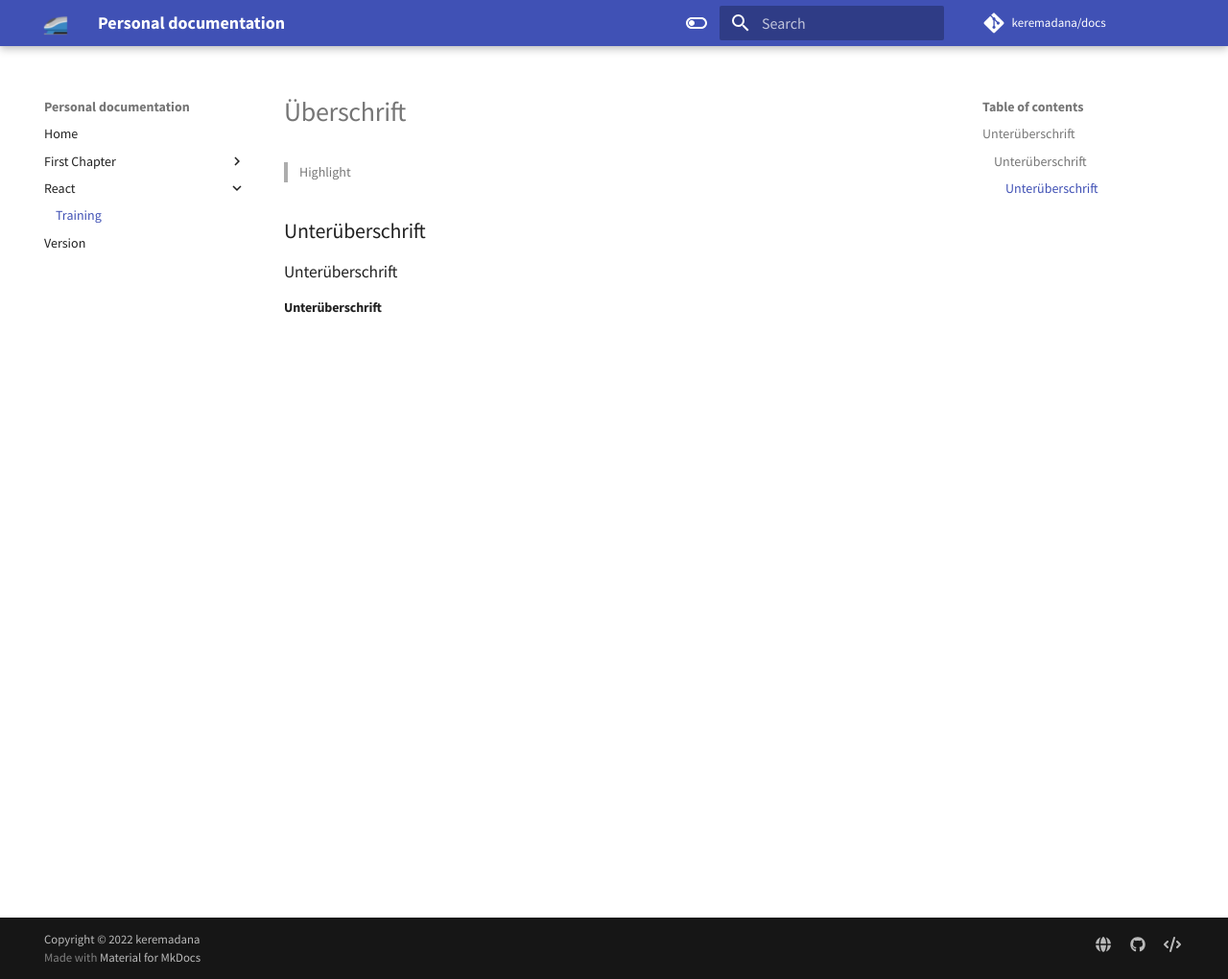
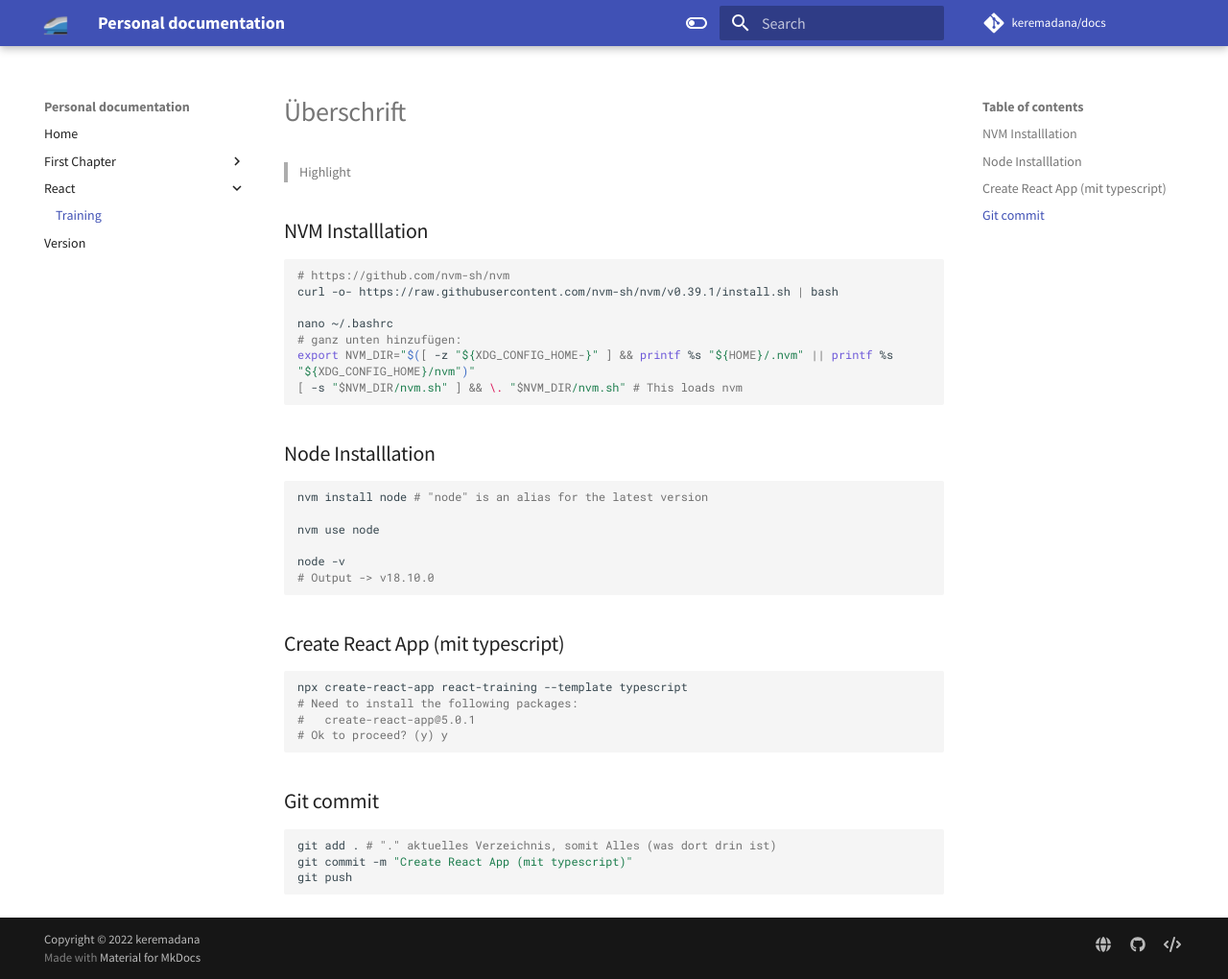
Before and after one commit to keremadana/docs, an MkDocs documentation site: the page built from docs/react training.md, in a window 1280 px wide and 1020 px high. Shown: the whole window at 96% size. Built offline with MkDocs 1.6.1 and Material for MkDocs 9.7.7, drawn with Linux system fonts in a browser that asks for light colours; comment, search, counter and statistics services are not loaded.

Commit message:
Create React App (mit typescript)

````diff
--- a/docs/react training.md
+++ b/docs/react training.md
@@ -2,6 +2,42 @@
 
 > Highlight
 
-## Unterüberschrift
-### Unterüberschrift
-#### Unterüberschrift
+## NVM Installlation
+
+```bash
+# https://github.com/nvm-sh/nvm
+curl -o- https://raw.githubusercontent.com/nvm-sh/nvm/v0.39.1/install.sh | bash
+
+nano ~/.bashrc
+# ganz unten hinzufügen:
+export NVM_DIR="$([ -z "${XDG_CONFIG_HOME-}" ] && printf %s "${HOME}/.nvm" || printf %s "${XDG_CONFIG_HOME}/nvm")"
+[ -s "$NVM_DIR/nvm.sh" ] && \. "$NVM_DIR/nvm.sh" # This loads nvm
+```
+
+## Node Installlation
+
+```bash
+nvm install node # "node" is an alias for the latest version
+
+nvm use node
+
+node -v
+# Output -> v18.10.0
+```
+
+## Create React App (mit typescript)
+
+```bash
+npx create-react-app react-training --template typescript
+# Need to install the following packages:
+#   create-react-app@5.0.1
+# Ok to proceed? (y) y
+```
+
+## Git commit
+
+```bash
+git add . # "." aktuelles Verzeichnis, somit Alles (was dort drin ist)
+git commit -m "Create React App (mit typescript)"
+git push
+```
````
